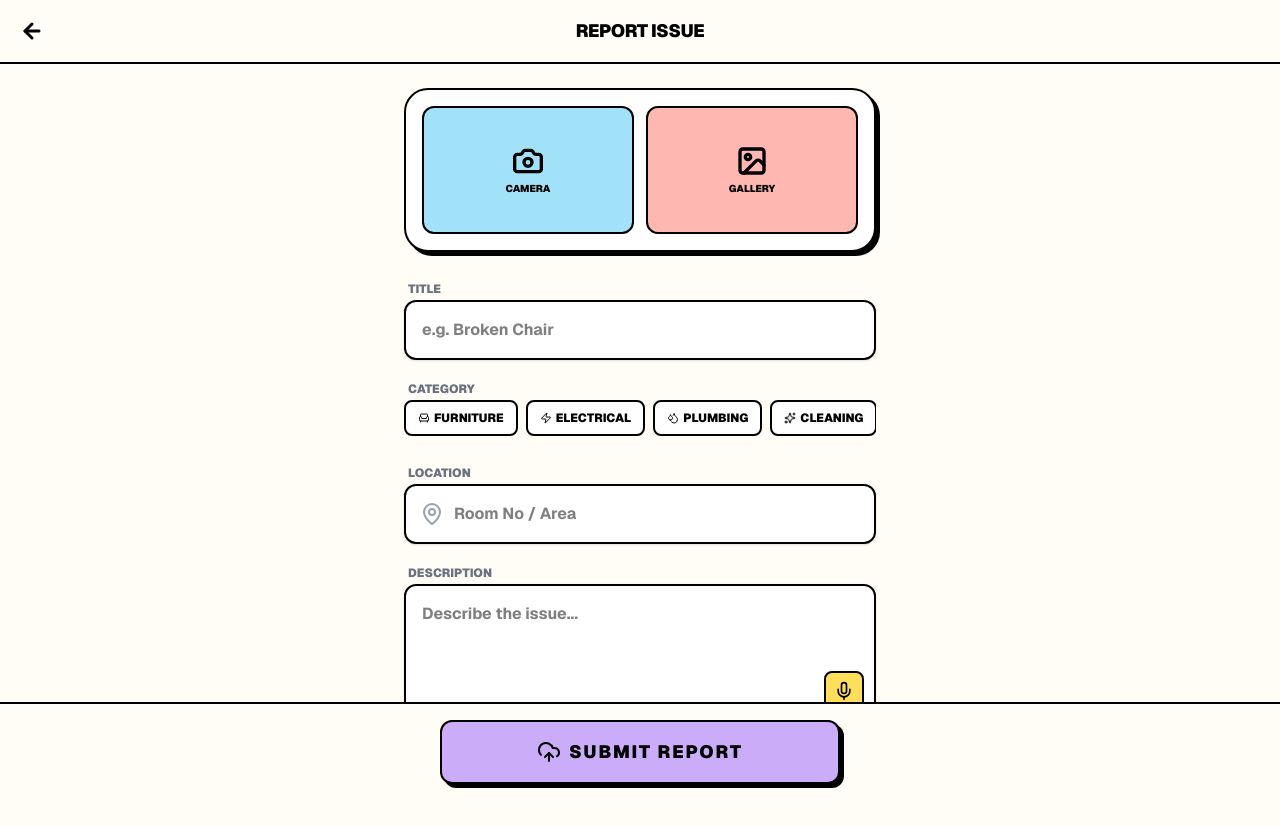
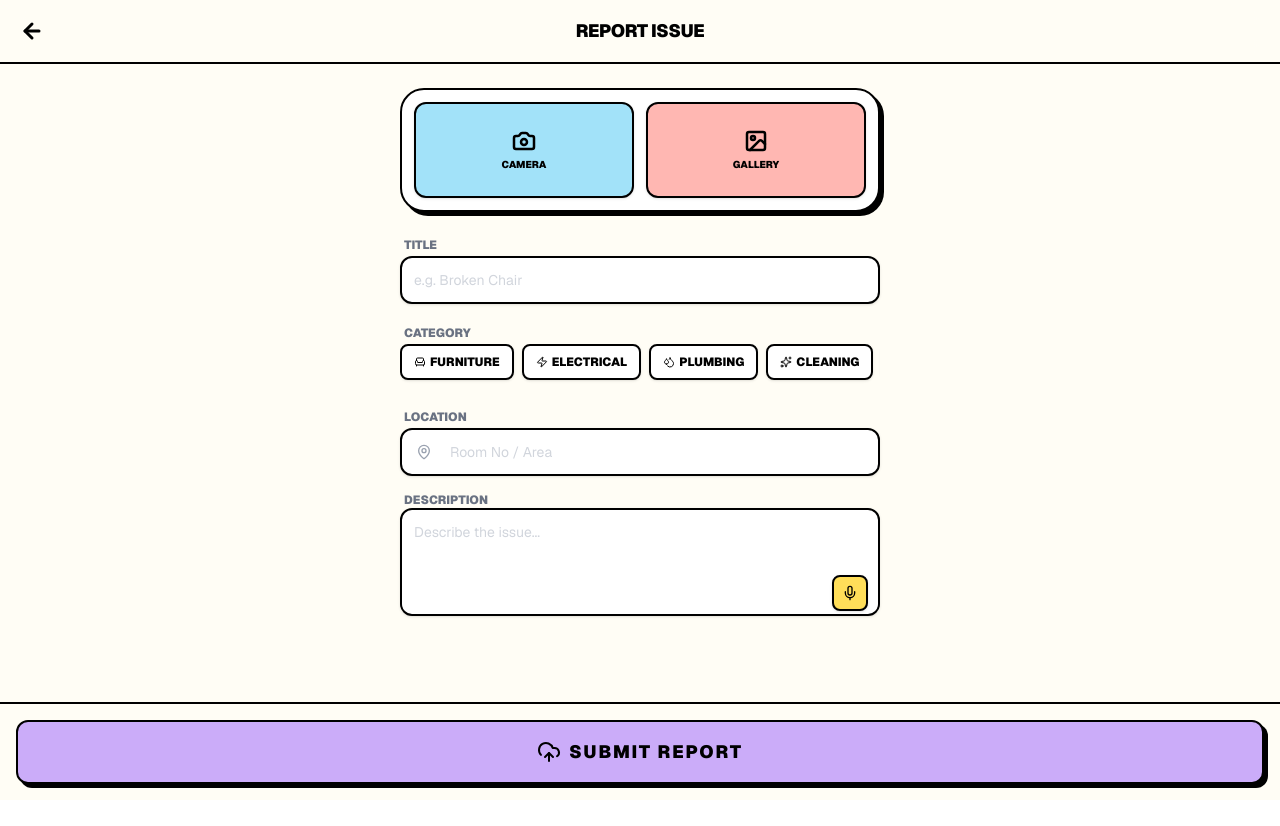
Before and after one commit to StarDust130/FixMyCampus, a Next.js app: page /report in a window 1280 px wide. Shown: the top 826 px of the page. After the commit the page ends 800 px from the top, so only its background shows below. Built offline with nearby package versions, Linux system fonts and the light colour scheme.

Commit message:
feat(report): enhance report submission UI with improved state management and user feedback

```diff
--- a/app/report/page.tsx
+++ b/app/report/page.tsx
@@ -25,7 +25,6 @@ import {
 import Link from "next/link";
 import Image from "next/image";
 
-// ... [Keep CATEGORIES array same as before] ...
 const CATEGORIES = [
   {
     id: "Furniture",
@@ -41,15 +40,18 @@ const CATEGORIES = [
 ];
 
 export default function ReportPage() {
+  // Form State
   const [title, setTitle] = useState("");
   const [description, setDescription] = useState("");
   const [location, setLocation] = useState("");
   const [category, setCategory] = useState("Other");
   const [image, setImage] = useState<string | null>(null);
 
+  // UI State
   const [isSubmitting, setIsSubmitting] = useState(false);
-  const [isAnalyzing, setIsAnalyzing] = useState(false);
+  const [isAnalyzing, setIsAnalyzing] = useState(false); // Vision AI Status
   const [isRecording, setIsRecording] = useState(false);
+  const [isTranscribing, setIsTranscribing] = useState(false); // Whisper Status
   const [toast, setToast] = useState<{
     message: string;
     type: "success" | "error";
@@ -59,44 +61,60 @@ export default function ReportPage() {
 
   // --- LOCAL AUTH LOGIC ---
   useEffect(() => {
-    // Check if user ID exists, if not create one
     if (!localStorage.getItem("fmc_user_id")) {
       const newId = "user_" + Math.random().toString(36).substr(2, 9);
       localStorage.setItem("fmc_user_id", newId);
     }
-  }, []);
+    // Auto-dismiss toast
+    if (toast) {
+      const timer = setTimeout(() => setToast(null), 3000);
+      return () => clearTimeout(timer);
+    }
+  }, [toast]);
 
-  // ... [Keep handleImage and toggleRecording logic same as before] ...
-  // (Just ensuring handleImage calls the AI API and handles errors gracefully)
-
+  // --- 1. HANDLE IMAGE & AI VISION (FAST UI) ---
   const handleImage = async (e: React.ChangeEvent<HTMLInputElement>) => {
     const file = e.target.files?.[0];
     if (file) {
       const reader = new FileReader();
+
       reader.onloadend = async () => {
         const base64 = reader.result as string;
-        setImage(base64);
-        setIsAnalyzing(true);
+        setImage(base64); // Show preview immediately (Optimistic UI)
+
+        setIsAnalyzing(true); // Start non-blocking indicator
         try {
           const res = await fetch("/api/analyze-image", {
             method: "POST",
             body: JSON.stringify({ imageBase64: base64 }),
           });
+
           if (!res.ok) throw new Error("AI Failed");
           const data = await res.json();
-          if (data.title && data.title !== "null") setTitle(data.title);
-          if (data.description && data.description !== "null")
+
+          // Smart Fill: Check for null/empty and overwrite only if value is better
+          if (data.title && data.title !== "null" && !title)
+            setTitle(data.title);
+          if (
+            data.description &&
+            data.description !== "null" &&
+            description.length < 10
+          )
             setDescription(data.description);
+
           if (data.category) {
             const matchedCat = CATEGORIES.find(
               (c) => c.id.toLowerCase() === data.category.toLowerCase()
             );
             if (matchedCat) setCategory(matchedCat.id);
           }
-          setToast({ message: "AI Analysis Complete", type: "success" });
+          setToast({ message: "AI Analysis Complete!", type: "success" });
         } catch (err) {
-          // Silently fail or simple toast, don't block user
-          console.log("AI skipped or failed");
+          console.error("AI Error", err);
+          setToast({
+            message: "AI Analysis Failed: Type Manually",
+            type: "error",
+          });
         } finally {
           setIsAnalyzing(false);
         }
@@ -105,9 +123,8 @@ export default function ReportPage() {
     }
   };
 
+  // --- 2. HANDLE AUDIO RECORDING (WHISPER) ---
   const toggleRecording = async () => {
-    // ... same recording logic as previous response ...
-    // Just ensure error handling is safe
     if (isRecording) {
       mediaRecorderRef.current?.stop();
       setIsRecording(false);
@@ -119,35 +136,44 @@ export default function ReportPage() {
         const mediaRecorder = new MediaRecorder(stream);
         mediaRecorderRef.current = mediaRecorder;
         const audioChunks: Blob[] = [];
+
         mediaRecorder.ondataavailable = (event) => audioChunks.push(event.data);
+
         mediaRecorder.onstop = async () => {
           const audioBlob = new Blob(audioChunks, { type: "audio/mp4" });
           const formData = new FormData();
           formData.append("file", audioBlob, "audio.mp4");
-          setToast({ message: "Transcribing...", type: "success" });
+
+          setIsTranscribing(true); // Start transcription loader
           try {
             const res = await fetch("/api/transcribe", {
               method: "POST",
               body: formData,
             });
+            if (!res.ok) throw new Error("Transcription Failed");
+
             const data = await res.json();
             if (data.text)
               setDescription((prev) =>
                 prev ? prev + " " + data.text : data.text
               );
-          } catch {
-            setToast({ message: "Transcribe failed", type: "error" });
+            setToast({ message: "Voice input processed!", type: "success" });
+          } catch (err) {
+            setToast({ message: "Could not process voice.", type: "error" });
+          } finally {
+            setIsTranscribing(false);
           }
         };
+
         mediaRecorder.start();
         setIsRecording(true);
-      } catch {
-        setToast({ message: "Mic blocked", type: "error" });
+      } catch (err) {
+        setToast({ message: "Microphone access denied.", type: "error" });
       }
     }
   };
 
-  // --- UPDATED SUBMIT ---
+  // --- 3. SUBMIT TO DB ---
   const handleSubmit = async () => {
     if (!title || !description) {
       setToast({ message: "Title & Description required", type: "error" });
@@ -155,7 +181,7 @@ export default function ReportPage() {
     }
 
     setIsSubmitting(true);
-    const userId = localStorage.getItem("fmc_user_id"); // Get ID
+    const userId = localStorage.getItem("fmc_user_id");
 
     try {
       const res = await fetch("/api/reports", {
@@ -167,14 +193,13 @@ export default function ReportPage() {
           category,
           location,
           imageUrl: image,
-          userId, // Send ID
+          userId,
         }),
       });
 
-      if (!res.ok) throw new Error("Failed");
+      if (!res.ok) throw new Error("Failed to save report.");
 
       setToast({ message: "Submitted Successfully!", type: "success" });
-      // Optional: Redirect after delay
       setTimeout(() => (window.location.href = "/issues"), 1000);
     } catch (err) {
       setToast({ message: "Network Error - Try Again", type: "error" });
@@ -183,12 +208,17 @@ export default function ReportPage() {
     }
   };
 
+  // Helper for typing animation
+  const typingPlaceholder = (text: string) =>
+    isAnalyzing || isTranscribing ? text : "Describe the issue...";
+
+  const titlePlaceholder = isAnalyzing
+    ? "AI is typing..."
+    : "e.g. Broken Chair";
+
   return (
     <div className="min-h-screen bg-[#FFFDF5] text-black font-sans pb-32 relative">
-      {/* ... [Rest of UI exactly as previous response] ... */}
-      {/* Just ensure to copy the Toast, Header, Main Form, and Footer from previous code */}
-
-      {/* Toast Component */}
+      {/* TOAST NOTIFICATION */}
       <AnimatePresence>
         {toast && (
           <motion.div
@@ -213,7 +243,7 @@ export default function ReportPage() {
         )}
       </AnimatePresence>
 
-      {/* Rest of the form UI from previous answer goes here... */}
+      {/* HEADER */}
       <header className="sticky top-0 left-0 right-0 z-50 flex items-center justify-between px-5 h-16 bg-[#FFFDF5]/90 backdrop-blur-md border-b-2 border-black">
         <Link href="/" className="p-2 -ml-2 hover:bg-black/5 rounded-full">
           <ArrowLeft className="w-6 h-6" strokeWidth={3} />
@@ -224,11 +254,11 @@ export default function ReportPage() {
         <div className="w-8" />
       </header>
 
-      <main className="pt-6 px-5 max-w-lg mx-auto space-y-6">
-        {/* ... Camera Card & Inputs ... (Same as previous code) */}
-        <div className="bg-white p-4 rounded-3xl border-2 border-black shadow-[4px_4px_0px_0px_rgba(0,0,0,1)]">
+      <main className="pt-6 px-4 max-w-lg mx-auto space-y-5">
+        {/* --- 1. MEDIA CARD (COMPACT MOBILE FIX) --- */}
+        <div className="bg-white p-3 rounded-3xl border-2 border-black shadow-[4px_4px_0px_0px_rgba(0,0,0,1)]">
           {image ? (
-            <div className="relative w-full h-48 rounded-xl overflow-hidden border-2 border-black bg-black">
+            <div className="relative w-full h-40 rounded-xl overflow-hidden border-2 border-black bg-black group">
               <Image
                 src={image}
                 alt="Evidence"
@@ -237,22 +267,24 @@ export default function ReportPage() {
               />
               <button
                 onClick={() => setImage(null)}
-                className="absolute top-2 right-2 bg-red-500 text-white p-1.5 rounded-full border-2 border-black"
+                className="absolute top-2 right-2 bg-red-500 text-white p-1.5 rounded-full border-2 border-black z-20"
               >
                 <X className="w-4 h-4" />
               </button>
               {isAnalyzing && (
-                <div className="absolute inset-0 bg-black/50 flex flex-col items-center justify-center text-white backdrop-blur-sm">
-                  <Loader2 className="w-8 h-8 animate-spin mb-2" />
-                  <span className="font-bold text-xs uppercase tracking-widest">
+                <div className="absolute inset-0 bg-black/60 flex flex-col items-center justify-center text-white backdrop-blur-sm z-10">
+                  <ScanEye className="w-8 h-8 animate-pulse mb-2 text-[#FFDE59]" />
+                  <span className="font-black text-[10px] uppercase tracking-widest">
                     Scanning...
                   </span>
                 </div>
               )}
             </div>
           ) : (
-            <div className="flex gap-3 h-32">
-              <label className="flex-1 bg-[#A2E2F9] rounded-xl border-2 border-black flex flex-col items-center justify-center cursor-pointer hover:brightness-95 active:scale-95 transition-all">
+            // Compact Buttons: h-24
+            <div className="flex gap-3 h-24">
+              {/* CAMERA BUTTON */}
+              <label className="flex-1 bg-[#A2E2F9] rounded-xl border-2 border-black flex flex-col items-center justify-center cursor-pointer hover:brightness-95 active:scale-95 transition-all shadow-sm">
                 <input
                   type="file"
                   accept="image/*"
@@ -260,17 +292,18 @@ export default function ReportPage() {
                   className="hidden"
                   onChange={handleImage}
                 />
-                <Camera className="w-8 h-8 mb-1" strokeWidth={2.5} />
+                <Camera className="w-6 h-6 mb-1" strokeWidth={2.5} />
                 <span className="text-[10px] font-black uppercase">Camera</span>
               </label>
-              <label className="flex-1 bg-[#FFB7B2] rounded-xl border-2 border-black flex flex-col items-center justify-center cursor-pointer hover:brightness-95 active:scale-95 transition-all">
+              {/* GALLERY BUTTON */}
+              <label className="flex-1 bg-[#FFB7B2] rounded-xl border-2 border-black flex flex-col items-center justify-center cursor-pointer hover:brightness-95 active:scale-95 transition-all shadow-sm">
                 <input
                   type="file"
                   accept="image/*"
                   className="hidden"
                   onChange={handleImage}
                 />
-                <ImageIcon className="w-8 h-8 mb-1" strokeWidth={2.5} />
+                <ImageIcon className="w-6 h-6 mb-1" strokeWidth={2.5} />
                 <span className="text-[10px] font-black uppercase">
                   Gallery
                 </span>
@@ -279,7 +312,9 @@ export default function ReportPage() {
           )}
         </div>
 
+        {/* --- 2. FORM FIELDS --- */}
         <div className="space-y-4">
+          {/* Title (Non-Blocking AI Feedback) */}
           <div>
             <label className="text-xs font-black uppercase ml-1 text-gray-500">
               Title
@@ -287,12 +322,13 @@ export default function ReportPage() {
             <input
               value={title}
               onChange={(e) => setTitle(e.target.value)}
-              placeholder={
-                isAnalyzing ? "AI is typing..." : "e.g. Broken Chair"
-              }
-              className="w-full bg-white border-2 border-black rounded-xl p-4 font-bold outline-none shadow-sm transition-all"
+              placeholder={titlePlaceholder}
+              disabled={isAnalyzing}
+              className="w-full bg-white border-2 border-black rounded-xl p-3 text-sm font-bold outline-none shadow-sm focus:shadow-[4px_4px_0px_0px_rgba(0,0,0,1)] transition-all placeholder:font-normal placeholder:text-gray-300 disabled:opacity-50"
             />
           </div>
+
+          {/* Category Chips */}
           <div>
             <label className="text-xs font-black uppercase ml-1 text-gray-500">
               Category
@@ -302,11 +338,12 @@ export default function ReportPage() {
                 <button
                   key={cat.id}
                   onClick={() => setCategory(cat.id)}
+                  disabled={isAnalyzing}
                   className={`flex items-center gap-1 px-3 py-2 rounded-lg border-2 border-black text-xs font-black uppercase whitespace-nowrap transition-all ${
                     category === cat.id
                       ? `${cat.color} shadow-[2px_2px_0px_0px_rgba(0,0,0,1)] translate-y-px`
-                      : "bg-white"
-                  }`}
+                      : "bg-white shadow-sm active:scale-95"
+                  } disabled:opacity-50`}
                 >
                   <cat.icon className="w-3 h-3" />
                   {cat.label}
@@ -314,6 +351,8 @@ export default function ReportPage() {
               ))}
             </div>
           </div>
+
+          {/* Location */}
           <div>
             <label className="text-xs font-black uppercase ml-1 text-gray-500">
               Location
@@ -323,15 +362,27 @@ export default function ReportPage() {
                 value={location}
                 onChange={(e) => setLocation(e.target.value)}
                 placeholder="Room No / Area"
-                className="w-full bg-white border-2 border-black rounded-xl p-4 pl-12 font-bold outline-none shadow-sm transition-all"
+                disabled={isAnalyzing}
+                className="w-full bg-white border-2 border-black rounded-xl p-3 pl-12 text-sm font-bold outline-none shadow-sm focus:shadow-[4px_4px_0px_0px_rgba(0,0,0,1)] transition-all placeholder:font-normal placeholder:text-gray-300 disabled:opacity-50"
               />
-              <MapPin className="absolute left-4 top-1/2 -translate-y-1/2 text-gray-400" />
+              <MapPin className="absolute left-4 top-1/2 -translate-y-1/2 text-gray-400 w-4 h-4" />
             </div>
           </div>
+
+          {/* Description + Voice Mic */}
+          <div>
+            <label className="text-xs font-black uppercase ml-1 text-gray-500 flex justify-between items-center pr-1">
+              <span>Description</span>
+              {isRecording && (
+                <span className="text-red-500 animate-pulse font-bold text-[10px]">
+                  ● REC
+                </span>
+              )}
+              {isTranscribing && (
+                <Loader2 className="w-4 h-4 text-blue-500 animate-spin" />
+              )}
+            </label>
             <div className="relative">
-            <label className="text-xs font-black uppercase ml-1 text-gray-500">
-              Description
-            </label>
               <textarea
                 rows={4}
                 value={description}
@@ -339,37 +390,43 @@ export default function ReportPage() {
                 placeholder={
                   isAnalyzing ? "AI is analyzing..." : "Describe the issue..."
                 }
-              className="w-full bg-white border-2 border-black rounded-xl p-4 pr-14 font-bold outline-none shadow-sm resize-none"
+                disabled={isAnalyzing}
+                className="w-full bg-white border-2 border-black rounded-xl p-3 pr-12 text-sm font-bold outline-none shadow-sm focus:shadow-[4px_4px_0px_0px_rgba(0,0,0,1)] transition-all resize-none placeholder:font-normal placeholder:text-gray-300 disabled:opacity-50"
               />
+
+              {/* MIC BUTTON */}
               <button
                 onClick={toggleRecording}
-              className={`absolute bottom-3 right-3 p-2 rounded-lg border-2 border-black transition-all ${
+                disabled={isAnalyzing}
+                className={`absolute bottom-3 right-3 p-2 rounded-lg border-2 border-black transition-all shadow-sm ${
                   isRecording
                     ? "bg-red-500 text-white animate-pulse"
-                  : "bg-[#FFDE59] text-black"
-              }`}
+                    : "bg-[#FFDE59] text-black hover:scale-110 active:scale-90"
+                } disabled:opacity-50`}
               >
                 {isRecording ? (
-                <StopCircle className="w-5 h-5" />
+                  <StopCircle className="w-4 h-4" />
                 ) : (
-                <Mic className="w-5 h-5" />
+                  <Mic className="w-4 h-4" />
                 )}
               </button>
             </div>
           </div>
+        </div>
       </main>
 
+      {/* FOOTER */}
       <div className="fixed bottom-0 left-0 right-0 p-4 bg-[#FFFDF5] border-t-2 border-black z-40">
         <button
           onClick={handleSubmit}
-          disabled={isSubmitting || isAnalyzing}
-          className="w-full md:w-100 md:mx-auto bg-[#CBACF9] text-black border-2 border-black rounded-xl py-4 font-black uppercase tracking-widest text-lg shadow-[4px_4px_0px_0px_rgba(0,0,0,1)] active:translate-y-[2px] active:shadow-none transition-all flex items-center justify-center gap-2 disabled:opacity-50"
+          disabled={isSubmitting || isAnalyzing || isTranscribing}
+          className="w-full bg-[#CBACF9] text-black border-2 border-black rounded-xl py-4 font-black uppercase tracking-widest text-lg shadow-[4px_4px_0px_0px_rgba(0,0,0,1)] active:translate-y-[2px] active:shadow-none transition-all flex items-center justify-center gap-2 disabled:opacity-50 disabled:cursor-not-allowed"
         >
           {isSubmitting ? (
             <Loader2 className="animate-spin" />
           ) : (
             <UploadCloud />
-          )}{" "}
+          )}
           Submit Report
         </button>
       </div>
```
Lines whose indentation alone changed are shown as unchanged.
